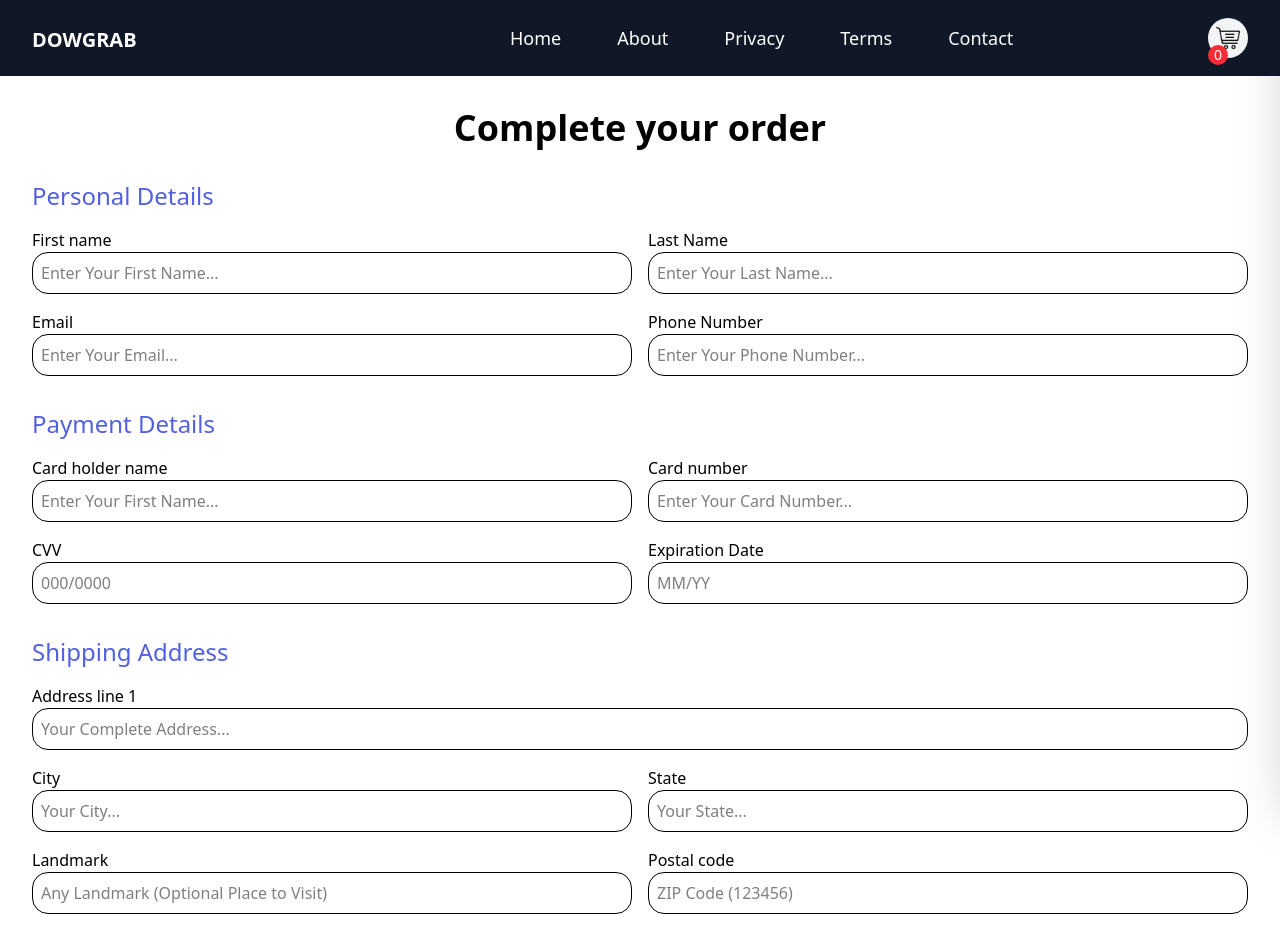
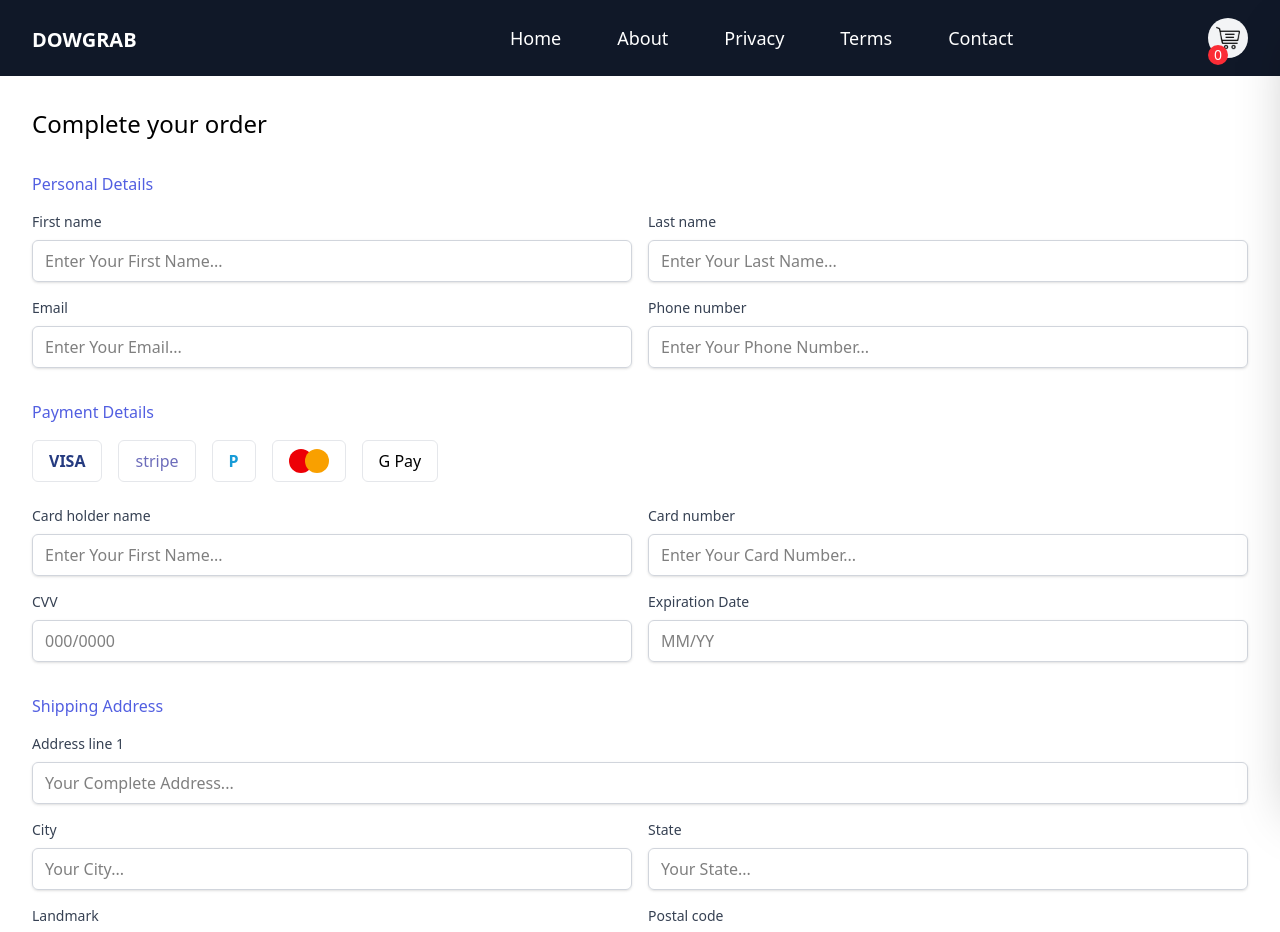
Before and after one commit to DeepakMehra53/DOWGRAB, a React (Vite) app: page /checkout in a window 1280 px wide. Shown: the top 932 px of the page. Built offline with nearby package versions, Linux system fonts and the light colour scheme.

Commit message:
Thankyou page done

```diff
--- a/src/App.jsx
+++ b/src/App.jsx
@@ -7,6 +7,7 @@ import { BrowserRouter,Routes,Route } from 'react-router-dom'
 import { Privacy } from './pages/privacy'
 import { Term } from './pages/Term'
 import { CheckOut } from './pages/CheckOut'
+import { ThankYou } from './pages/ThankYou'
 function App() {
  return (
    <BrowserRouter>
@@ -17,6 +18,7 @@ function App() {
          <Route path="/privacy" element={<Privacy />} />
          <Route path="/terms" element={<Term />} />
          <Route path="/checkout" element={<CheckOut/>} />
+         <Route path="/thankyou" element={<ThankYou/>} />
        </Route>
      </Routes>
    </BrowserRouter>
--- a/src/pages/CheckOut.jsx
+++ b/src/pages/CheckOut.jsx
@@ -1,138 +1,246 @@
 import React from "react";
+import { useNavigate } from "react-router-dom";
 
 export const CheckOut = () => {
+  const navigate = useNavigate();
+
+  const handleCompletePurchase = () => {
+    // Here you would typically handle the form submission and payment processing
+    // For now, we'll just redirect to the thank you page
+    navigate('/thankyou');
+  };
+
   return (
     <>
       <div className="flex-1 bg-white p-8">
-        <h1 className="text-4xl font-bold  mb-8 text-center">
-          Complete your order
-        </h1>
+        <h1 className="text-2xl font-medium mb-8">Complete your order</h1>
 
         <div className="space-y-8">
+          {/* Personal Details */}
           <div>
-            <h2 className="text-[#525fe1] text-2xl font-medium mb-4">
+            <h2 className="text-[#525fe1] font-medium mb-4">
               Personal Details
             </h2>
             <div className="grid grid-cols-2 gap-4">
               <div className="space-y-2">
-                <label htmlFor="firstName">First name</label>
+                <label
+                  htmlFor="firstName"
+                  className="block text-sm font-medium text-gray-700"
+                >
+                  First name
+                </label>
                 <input
                   id="firstName"
+                  type="text"
                   placeholder="Enter Your First Name..."
-                  className="border p-2 w-full rounded-2xl"
+                  className="w-full px-3 py-2 border border-gray-300 rounded-md shadow-sm focus:outline-none focus:ring-1 focus:ring-[#525fe1] focus:border-[#525fe1]"
                 />
               </div>
               <div className="space-y-2">
-                <label htmlFor="lastName">Last Name</label>
+                <label
+                  htmlFor="lastName"
+                  className="block text-sm font-medium text-gray-700"
+                >
+                  Last name
+                </label>
                 <input
                   id="lastName"
+                  type="text"
                   placeholder="Enter Your Last Name..."
-                  className="border p-2 w-full rounded-2xl"
+                  className="w-full px-3 py-2 border border-gray-300 rounded-md shadow-sm focus:outline-none focus:ring-1 focus:ring-[#525fe1] focus:border-[#525fe1]"
                 />
               </div>
               <div className="space-y-2">
-                <label htmlFor="email">Email</label>
+                <label
+                  htmlFor="email"
+                  className="block text-sm font-medium text-gray-700"
+                >
+                  Email
+                </label>
                 <input
                   id="email"
                   type="email"
                   placeholder="Enter Your Email..."
-                  className="border p-2 w-full rounded-2xl"
+                  className="w-full px-3 py-2 border border-gray-300 rounded-md shadow-sm focus:outline-none focus:ring-1 focus:ring-[#525fe1] focus:border-[#525fe1]"
                 />
               </div>
               <div className="space-y-2">
-                <label htmlFor="phone">Phone Number</label>
+                <label
+                  htmlFor="phone"
+                  className="block text-sm font-medium text-gray-700"
+                >
+                  Phone number
+                </label>
                 <input
                   id="phone"
+                  type="tel"
                   placeholder="Enter Your Phone Number..."
-                  className="border p-2 w-full rounded-2xl"
+                  className="w-full px-3 py-2 border border-gray-300 rounded-md shadow-sm focus:outline-none focus:ring-1 focus:ring-[#525fe1] focus:border-[#525fe1]"
                 />
               </div>
             </div>
           </div>
 
+          {/* Payment Details */}
           <div>
-            <h2 className="text-[#525fe1] text-2xl font-medium mb-4">
-              Payment Details
-            </h2>
+            <h2 className="text-[#525fe1] font-medium mb-4">Payment Details</h2>
+            <div className="flex gap-4 mb-6">
+              <div className="border border-gray-200 rounded-md p-2 px-4 flex items-center justify-center">
+                <span className="text-[#253b80] font-bold">VISA</span>
+              </div>
+              <div className="border border-gray-200 rounded-md p-2 px-4 flex items-center justify-center">
+                <span className="text-[#6d6dbb]">stripe</span>
+              </div>
+              <div className="border border-gray-200 rounded-md p-2 px-4 flex items-center justify-center">
+                <span className="text-[#179bd7] font-bold">P</span>
+              </div>
+              <div className="border border-gray-200 rounded-md p-2 px-4 flex items-center justify-center">
+                <div className="flex">
+                  <div className="h-6 w-6 rounded-full bg-[#ed0006]"></div>
+                  <div className="h-6 w-6 rounded-full bg-[#f9a000] -ml-2"></div>
+                </div>
+              </div>
+              <div className="border border-gray-200 rounded-md p-2 px-4 flex items-center justify-center">
+                <span className="font-medium">G Pay</span>
+              </div>
+            </div>
+
             <div className="grid grid-cols-2 gap-4">
               <div className="space-y-2">
-                <label htmlFor="cardHolder">Card holder name</label>
+                <label
+                  htmlFor="cardHolder"
+                  className="block text-sm font-medium text-gray-700"
+                >
+                  Card holder name
+                </label>
                 <input
                   id="cardHolder"
+                  type="text"
                   placeholder="Enter Your First Name..."
-                  className="border p-2 w-full rounded-2xl"
+                  className="w-full px-3 py-2 border border-gray-300 rounded-md shadow-sm focus:outline-none focus:ring-1 focus:ring-[#525fe1] focus:border-[#525fe1]"
                 />
               </div>
               <div className="space-y-2">
-                <label htmlFor="cardNumber">Card number</label>
+                <label
+                  htmlFor="cardNumber"
+                  className="block text-sm font-medium text-gray-700"
+                >
+                  Card number
+                </label>
                 <input
                   id="cardNumber"
+                  type="text"
                   placeholder="Enter Your Card Number..."
-                  className="border p-2 w-full rounded-2xl"
+                  className="w-full px-3 py-2 border border-gray-300 rounded-md shadow-sm focus:outline-none focus:ring-1 focus:ring-[#525fe1] focus:border-[#525fe1]"
                 />
               </div>
               <div className="space-y-2">
-                <label htmlFor="cvv">CVV</label>
+                <label
+                  htmlFor="cvv"
+                  className="block text-sm font-medium text-gray-700"
+                >
+                  CVV
+                </label>
                 <input
                   id="cvv"
+                  type="text"
                   placeholder="000/0000"
-                  className="border p-2 w-full rounded-2xl"
+                  className="w-full px-3 py-2 border border-gray-300 rounded-md shadow-sm focus:outline-none focus:ring-1 focus:ring-[#525fe1] focus:border-[#525fe1]"
                 />
               </div>
               <div className="space-y-2">
-                <label htmlFor="expDate">Expiration Date</label>
+                <label
+                  htmlFor="expDate"
+                  className="block text-sm font-medium text-gray-700"
+                >
+                  Expiration Date
+                </label>
                 <input
                   id="expDate"
+                  type="text"
                   placeholder="MM/YY"
-                  className="border p-2 w-full rounded-2xl"
+                  className="w-full px-3 py-2 border border-gray-300 rounded-md shadow-sm focus:outline-none focus:ring-1 focus:ring-[#525fe1] focus:border-[#525fe1]"
                 />
               </div>
             </div>
           </div>
 
+          {/* Shipping Address */}
           <div>
-            <h2 className="text-[#525fe1] text-2xl font-medium mb-4">
+            <h2 className="text-[#525fe1] font-medium mb-4">
               Shipping Address
             </h2>
-            <div className="space-y-2">
-              <label htmlFor="address1">Address line 1</label>
-              <input
-                id="address1"
-                placeholder="Your Complete Address..."
-                className="border p-2 w-full rounded-2xl"
-              />
+            <div className="grid grid-cols-1 gap-4 mb-4">
+              <div className="space-y-2">
+                <label
+                  htmlFor="address1"
+                  className="block text-sm font-medium text-gray-700"
+                >
+                  Address line 1
+                </label>
+                <input
+                  id="address1"
+                  type="text"
+                  placeholder="Your Complete Address..."
+                  className="w-full px-3 py-2 border border-gray-300 rounded-md shadow-sm focus:outline-none focus:ring-1 focus:ring-[#525fe1] focus:border-[#525fe1]"
+                />
+              </div>
             </div>
-            <div className="grid grid-cols-2 gap-4 mt-4">
+            <div className="grid grid-cols-2 gap-4">
               <div className="space-y-2">
-                <label htmlFor="city">City</label>
+                <label
+                  htmlFor="city"
+                  className="block text-sm font-medium text-gray-700"
+                >
+                  City
+                </label>
                 <input
                   id="city"
+                  type="text"
                   placeholder="Your City..."
-                  className="border p-2 w-full rounded-2xl"
+                  className="w-full px-3 py-2 border border-gray-300 rounded-md shadow-sm focus:outline-none focus:ring-1 focus:ring-[#525fe1] focus:border-[#525fe1]"
                 />
               </div>
               <div className="space-y-2">
-                <label htmlFor="state">State</label>
+                <label
+                  htmlFor="state"
+                  className="block text-sm font-medium text-gray-700"
+                >
+                  State
+                </label>
                 <input
                   id="state"
+                  type="text"
                   placeholder="Your State..."
-                  className="border p-2 w-full rounded-2xl"
+                  className="w-full px-3 py-2 border border-gray-300 rounded-md shadow-sm focus:outline-none focus:ring-1 focus:ring-[#525fe1] focus:border-[#525fe1]"
                 />
               </div>
               <div className="space-y-2">
-                <label htmlFor="landmark">Landmark</label>
+                <label
+                  htmlFor="landmark"
+                  className="block text-sm font-medium text-gray-700"
+                >
+                  Landmark
+                </label>
                 <input
                   id="landmark"
+                  type="text"
                   placeholder="Any Landmark (Optional Place to Visit)"
-                  className="border p-2 w-full rounded-2xl"
+                  className="w-full px-3 py-2 border border-gray-300 rounded-md shadow-sm focus:outline-none focus:ring-1 focus:ring-[#525fe1] focus:border-[#525fe1]"
                 />
               </div>
               <div className="space-y-2">
-                <label htmlFor="postalCode">Postal code</label>
+                <label
+                  htmlFor="postalCode"
+                  className="block text-sm font-medium text-gray-700"
+                >
+                  Postal code
+                </label>
                 <input
                   id="postalCode"
+                  type="text"
                   placeholder="ZIP Code (123456)"
-                  className="border p-2 w-full rounded-2xl"
+                  className="w-full px-3 py-2 border border-gray-300 rounded-md shadow-sm focus:outline-none focus:ring-1 focus:ring-[#525fe1] focus:border-[#525fe1]"
                 />
               </div>
             </div>
@@ -140,8 +248,13 @@ export const CheckOut = () => {
         </div>
 
         <div className="flex gap-4 mt-8">
-          <button className="flex-1 border p-2">Cancel</button>
-          <button className="flex-1 bg-[#525fe1] hover:bg-[#3538cd] text-white p-2">
+          <button className="flex-1 px-4 py-2 border border-gray-300 rounded-md text-gray-700 bg-white hover:bg-gray-50 focus:outline-none focus:ring-2 focus:ring-offset-2 focus:ring-[#525fe1]">
+            Cancel
+          </button>
+          <button
+            className="flex-1 px-4 py-2 border border-transparent rounded-md shadow-sm text-white bg-[#525fe1] hover:bg-[#3538cd] focus:outline-none focus:ring-2 focus:ring-offset-2 focus:ring-[#525fe1]"
+            onClick={handleCompletePurchase}
+          >
             Complete Purchase
           </button>
         </div>
```
Also changed, not shown: src/pages/ThankYou.jsx (added, +58 -0 lines).
